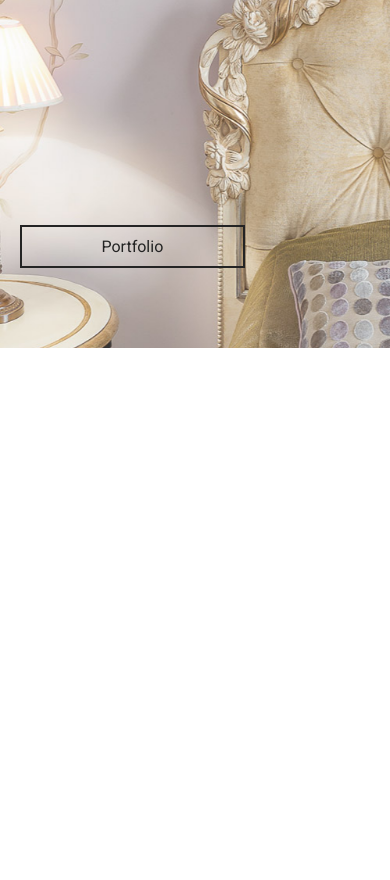
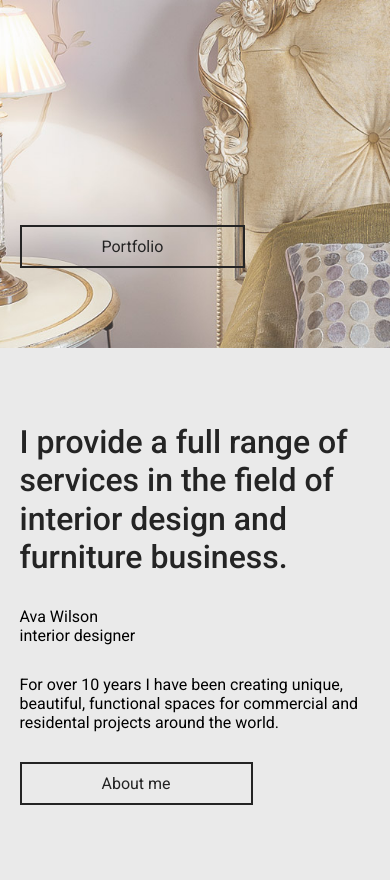
Before and after one commit to adnanCodes96/ava-wilson-interior-designer, a website: page index.html in a window 390 px wide. Shown: the part 476-1356 px from the top of the page. Before the commit the page ends 844 px from the top, so only its background shows below. Drawn offline with Linux system fonts and the light colour scheme.

Commit message:
finished home-about mobile

```diff
--- a/index.html
+++ b/index.html
@@ -39,6 +39,22 @@
             </div> -->
         </div>
     </section>
+
+    <!--Home About-->
+    <section class="home-about">
+        <div class="wrapper">
+            <div class="home__about--top">
+                <h2 class="heading heading--secondary">I provide a full range of services in the field of interior design and furniture business.</h2>
+            </div>
+            <div class="home__about--bottom">
+                <p class="text">Ava Wilson <br> interior designer</p>
+
+                <p class="text">For over 10 years I have been creating unique, beautiful, functional spaces for commercial and residental projects around the world.</p>
+
+                <a href="#about.html" class="cta">About me</a>
+            </div>
+        </div>
+    </section>
 <script src="js/index.js"></script>
 </body>
 </html>
--- a/sass/base/_typography.scss
+++ b/sass/base/_typography.scss
@@ -22,11 +22,21 @@ a {
     color: $dark;
 }
 
-.heading--primary {
-    font-size: 3.6rem;
-    font-weight: 400;
+.heading {
     color: $dark;
-    margin-bottom: 1.8rem;
+
+    &--primary {
+        font-size: 3.6rem;
+        margin-bottom: 1.8rem;
+        font-weight: 400 !important;
+    }
+
+    &--secondary {
+        font-size: 3.2rem;
+        margin-bottom: 3rem;
+        font-weight: 500;
+        line-height: 1.2;
+    }
 }
 
 .hero {
@@ -40,3 +50,9 @@ a {
 .cta {
     color: $dark;
 }
+
+.home-about {
+    & .text {
+        margin-bottom: 3rem;
+    }
+}
--- a/sass/pages/_home.scss
+++ b/sass/pages/_home.scss
@@ -7,3 +7,12 @@
     background-repeat: no-repeat;
     background-size: cover;
 }
+
+.home-about {
+    padding: 7.5rem 0;
+    background-color: $grey;
+
+    & .wrapper {
+        @include sbfsc;
+    }
+}
```
Also changed, not shown: css/style.css.
